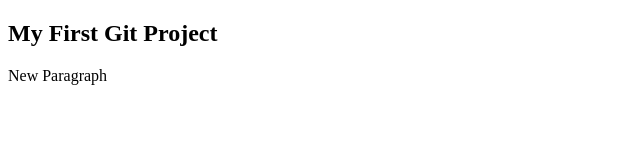
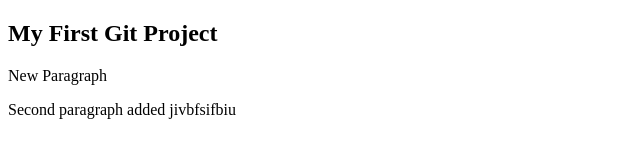
Before and after one commit to samadhan-diwane/gitdemo, a plain HTML site: page index.html in a window 1280 px wide. Shown: the whole page, without its empty margins (0-640 px from the left). Drawn offline with Linux system fonts and the light colour scheme.

Commit message:
stylesheet added and new paragraph in index.html

```diff
--- /dev/null
+++ b/css/style.css
@@ -0,0 +1,6 @@
+h2{
+	color:red;
+}
+p{
+	color:green;
+}
--- a/index.html
+++ b/index.html
@@ -7,5 +7,6 @@
 <body>
 	<h2> My First Git Project</h2>
 	<p>New Paragraph</p>
+	<p> Second paragraph added jivbfsifbiu</p>
 </body>
 </html>
```
Also changed, not shown: 1 other file.
